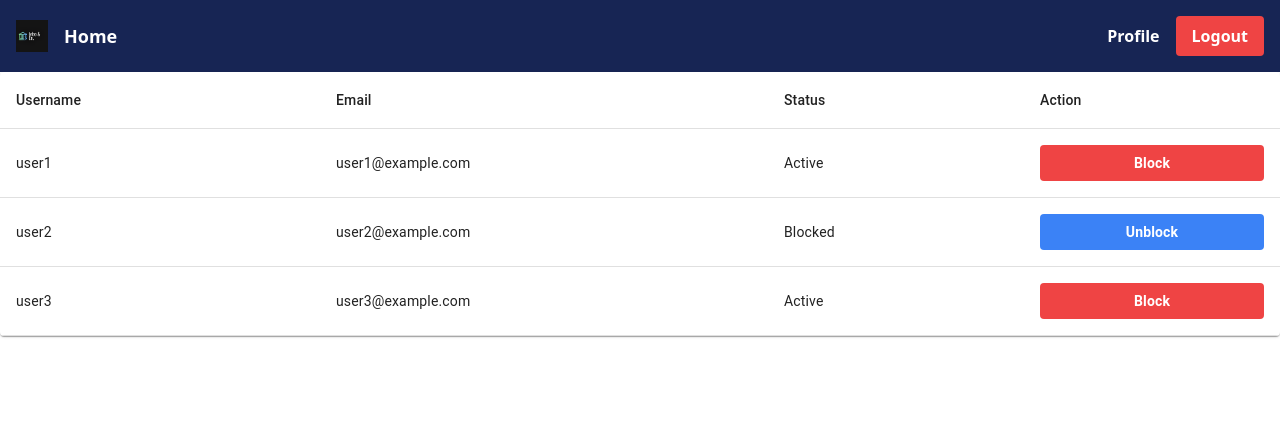
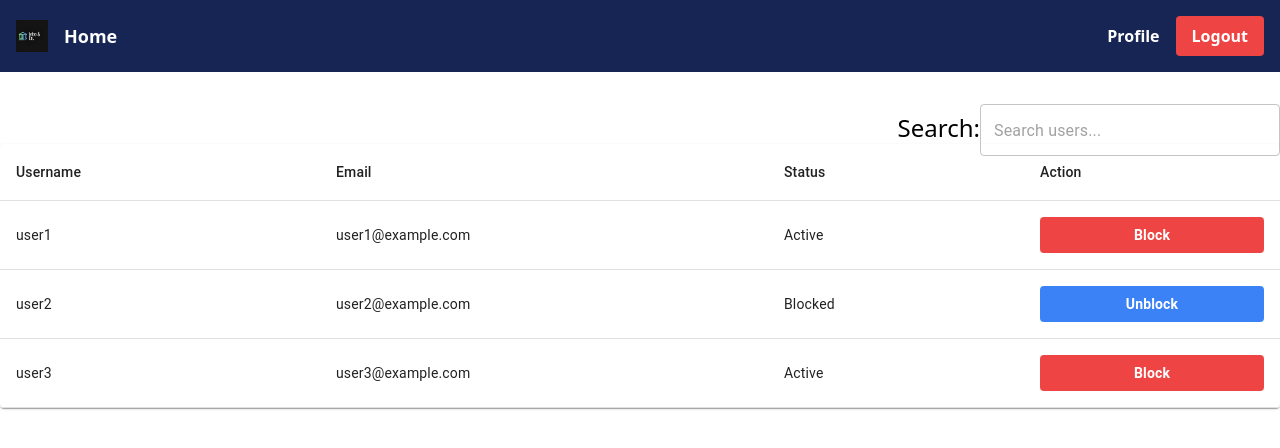
Before and after one commit to ahmedlabib02/Lebo-and-Co, a React (Create React App) app in the folder bankingapp/: page /ManageAccounts in a window 1280 px wide. Shown: the top 448 px of the page. Built offline with nearby package versions, Linux system fonts and the light colour scheme.

Commit message:
Search bar added to Admin

```diff
--- a/bankingapp/src/Components/ManageAccountTable.js
+++ b/bankingapp/src/Components/ManageAccountTable.js
@@ -1,5 +1,5 @@
 import { useState } from 'react';
-import { TableContainer, Table, TableBody, TableRow, TableCell, Paper,TableHead} from "@mui/material";
+import { TableContainer, Table, TableBody, TableRow, TableCell, Paper,TableHead,TextField} from "@mui/material";
 
 function ManageAccountTable() {
     const [accounts, setAccounts] = useState([
@@ -19,6 +19,7 @@ function ManageAccountTable() {
           status: "Active"
         }
       ]);
+      const [searchQuery, setSearchQuery] = useState("");
 
       const handleToggleAccountStatus = (username) => {
         const updatedAccounts = accounts.map((account) => {
@@ -33,28 +34,56 @@ function ManageAccountTable() {
 
         setAccounts(updatedAccounts);
       };
+      const handleSearchQueryChange = (event) => {
+        const query = event.target.value;
+        setSearchQuery(query);
+      };
+
+      // Filter accounts based on search query
+      const filteredAccounts = accounts.filter((account) =>
+        account.username.toLowerCase().includes(searchQuery.toLowerCase())
+        );
 
         return (
+          <div className="mt-8" style={{ textAlign: "center" }}>
+            <div style={{ display: "flex", justifyContent: "flex-end" }}>
+              <div className="text-2xl mt-2">
+                Search:
+                </div>
+              <TextField className="ml-2"
+                type="text"
+                placeholder="Search users..."
+                value={searchQuery}
+                onChange={handleSearchQueryChange}
+                variant="outlined"
+                style={{ height: "40px", width: "300px" }}
+                inputProps={{ style: { height: "100%" } }}
+              />
+            </div>
             <TableContainer component={Paper}>
               <Table aria-aria-label="account table">
                 <TableHead>
                   <TableRow>
-                <TableCell style={{ width: '25%' }}>Username</TableCell>
-                <TableCell style={{ width: '35%' }}>Email</TableCell>
-                <TableCell style={{ width: '20%' }}>Status</TableCell>
-                <TableCell style={{ width: '20%' }}>Action</TableCell>
+                    <TableCell style={{ width: "25%" }}>Username</TableCell>
+                    <TableCell style={{ width: "35%" }}>Email</TableCell>
+                    <TableCell style={{ width: "20%" }}>Status</TableCell>
+                    <TableCell style={{ width: "20%" }}>Action</TableCell>
                   </TableRow>
                 </TableHead>
                 <TableBody>
-              {accounts.map((account) => (
+                  {filteredAccounts.map((account) => (
                     <TableRow key={account.username}>
                       <TableCell>{account.username}</TableCell>
                       <TableCell>{account.email}</TableCell>
                       <TableCell>{account.status}</TableCell>
                       <TableCell>
                         <button
-                      className={`bg-${account.status === "Blocked" ? 'blue' : 'red'}-500 hover:bg-${account.status === "Blocked" ? 'blue' : 'red'}-700 text-white font-bold py-2 px-4 rounded`}
-                      style={{ width: '100%' }}
+                          className={`bg-${
+                            account.status === "Blocked" ? "blue" : "red"
+                          }-500 hover:bg-${
+                            account.status === "Blocked" ? "blue" : "red"
+                          }-700 text-white font-bold py-2 px-4 rounded`}
+                          style={{ width: "100%" }}
                           onClick={() => handleToggleAccountStatus(account.username)}
                         >
                           {account.status === "Blocked" ? "Unblock" : "Block"}
@@ -65,7 +94,9 @@ function ManageAccountTable() {
                 </TableBody>
               </Table>
             </TableContainer>
+          </div>
         );
      }
 
+
 export default ManageAccountTable;
--- a/bankingapp/src/Components/TechnicalIssueTable.js
+++ b/bankingapp/src/Components/TechnicalIssueTable.js
@@ -1,5 +1,5 @@
 import { useState } from 'react';
-import { TableContainer, Table, TableBody, TableRow, TableCell, Paper, TableHead } from "@mui/material";
+import { TableContainer, Table, TableBody, TableRow, TableCell, Paper, TableHead, TextField } from "@mui/material";
 import ViewDetails from '../Pages/ViewDetails';
 
 function TechnicalIssueTable() {
@@ -30,19 +30,40 @@ function TechnicalIssueTable() {
 
   const selectedReport = reports.find((report) => report.reportId === selectedReportId);
 
+  const [searchQuery, setSearchQuery] = useState("");
 
+  const handleSearchQueryChange = (event) => {
+    const query = event.target.value;
+    setSearchQuery(query);
+  };
 
+  const filteredReports = reports.filter((report) =>
+    report.username.toLowerCase().includes(searchQuery.toLowerCase())
+  );
 
 
   return (
     <div>
-    {selectedReportId !== null ?  (
+      {selectedReportId !== null ? (
         <ViewDetails report={selectedReport} />
-    ):(
+      ) : (
+        <div>
+          <div style={{ display: "flex", justifyContent: "flex-end" }}>
+          <div className="text-2xl mt-2">
+                Search:
+                </div>
+            <TextField
+              type="text"
+              placeholder="Search reports..."
+              value={searchQuery}
+              onChange={handleSearchQueryChange}
+              variant="outlined"
+              style={{ height: "40px", width: "300px" }}
+              inputProps={{ style: { height: "100%" } }}
+            />
+          </div>
 
           <TableContainer component={Paper}>
-
-
             <Table aria-aria-label="technical issue table">
               <TableHead>
                 <TableRow>
@@ -55,7 +76,7 @@ function TechnicalIssueTable() {
                 </TableRow>
               </TableHead>
               <TableBody>
-          {reports.map((report) => (
+                {filteredReports.map((report) => (
                   <TableRow key={report.reportId}>
                     <TableCell>{report.reportId}</TableCell>
                     <TableCell>{report.username}</TableCell>
@@ -72,14 +93,13 @@ function TechnicalIssueTable() {
                     </TableCell>
                   </TableRow>
                 ))}
-
               </TableBody>
-
             </Table>
           </TableContainer>
-
+        </div>
       )}
-              </div>);
+    </div>
+  );
 }
 
 export default TechnicalIssueTable;
```
Also changed, not shown: bankingapp/src/ContactStyle.css (deleted, +0 -30 lines). Lines whose indentation alone changed are shown as unchanged.
